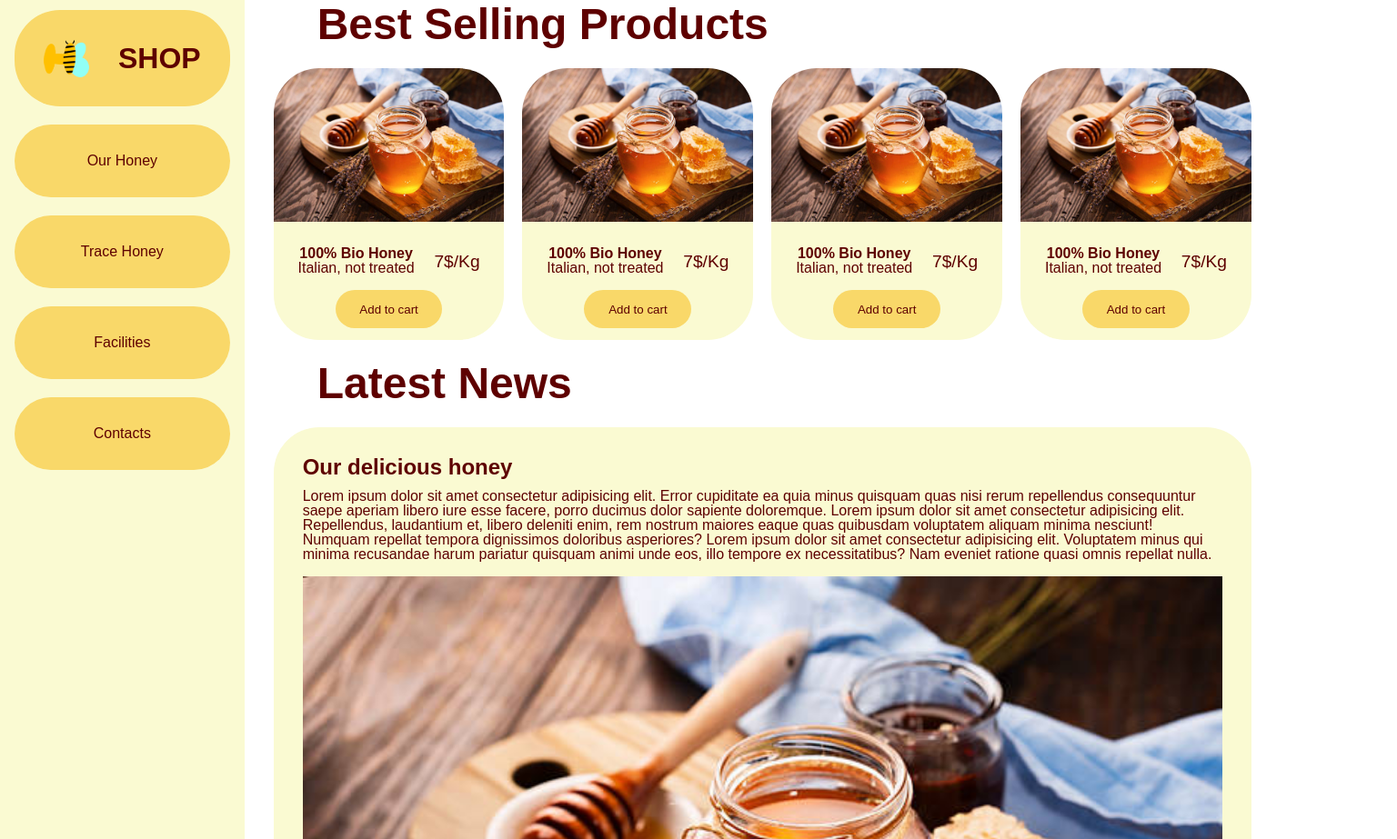
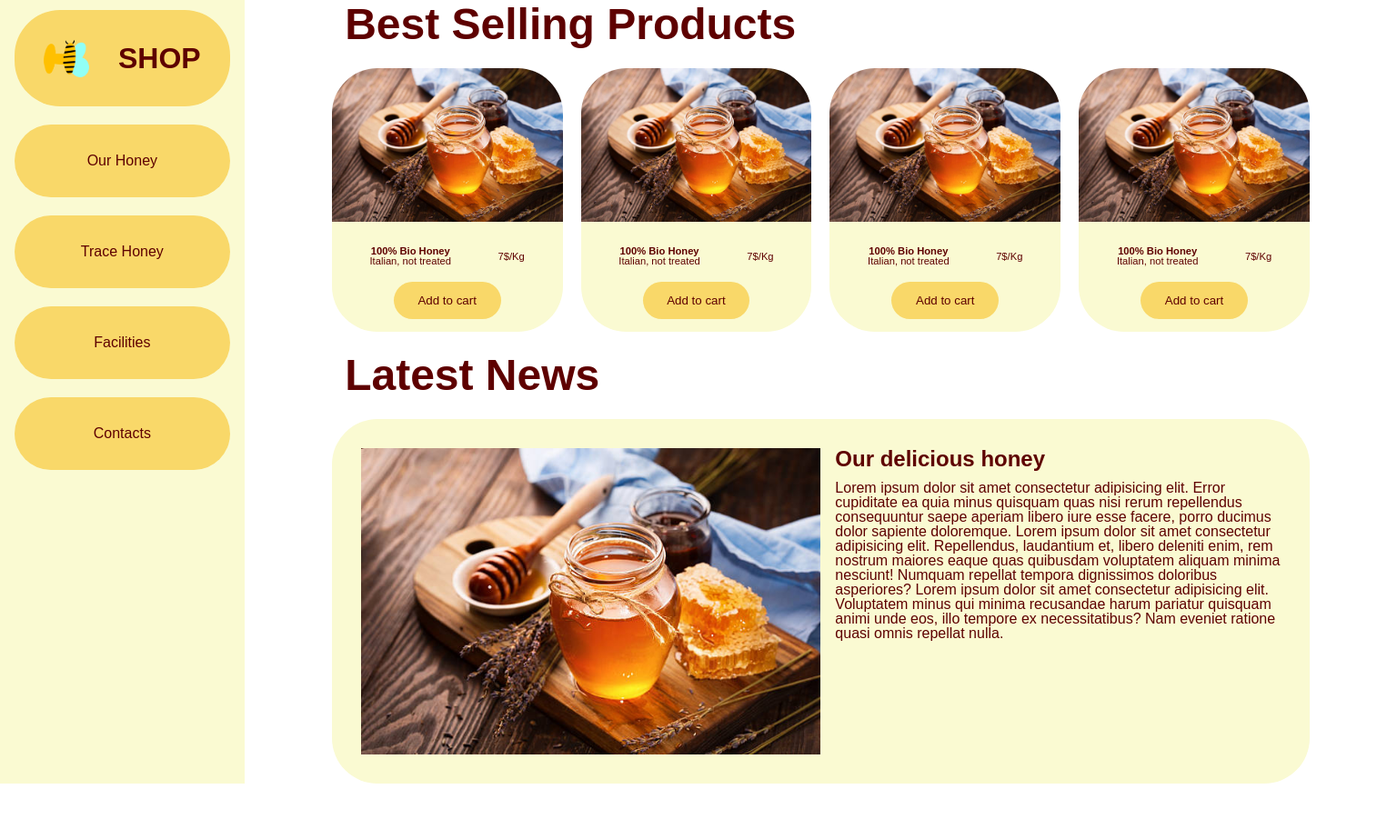
Before and after one commit to C043/U2W1D3, a plain HTML site: page index.html in a window 1536 px wide. Shown: the part 21-944 px from the top of the page at 91% size. After the commit the page ends 883 px from the top, so only its background shows below. Drawn offline with Linux system fonts and the light colour scheme.

Commit message:
Adds large and extra large layout

```diff
--- a/assets/css/style.css
+++ b/assets/css/style.css
@@ -62,6 +62,7 @@ a:not(#shop) {
 @media screen and (min-width: 1024px) {
   body {
     display: flex;
+    justify-content: space-around;
   }
 
   nav {
@@ -148,6 +149,11 @@ button.golden {
     justify-content: space-around;
     gap: 20px;
   }
+
+  h1 {
+    margin: 0.5em 0.3em;
+  }
+
   .card {
     flex-shrink: 1;
     border-radius: 50% 50% 50px 50px;
@@ -155,6 +161,10 @@ button.golden {
 
   .card img {
     border-radius: 50px 50px 0 0;
+  }
+
+  .card p {
+    font-size: 0.7em;
   }
 
   button.golden {
@@ -205,7 +215,7 @@ article h3 {
 
 @media screen and (min-width: 1024px) {
   main {
-    margin: 0 2em;
+    margin: 0 auto 0 auto;
     width: 70vw;
   }
 
@@ -221,3 +231,19 @@ article h3 {
     order: 0;
   }
 }
+
+@media screen and (min-width: 1440px) {
+  article {
+    flex-direction: row;
+    justify-content: flex-start;
+    flex-wrap: nowrap;
+  }
+  article img {
+    order: 0;
+    width: 50%;
+  }
+
+  article div {
+    width: 50%;
+  }
+}
```
